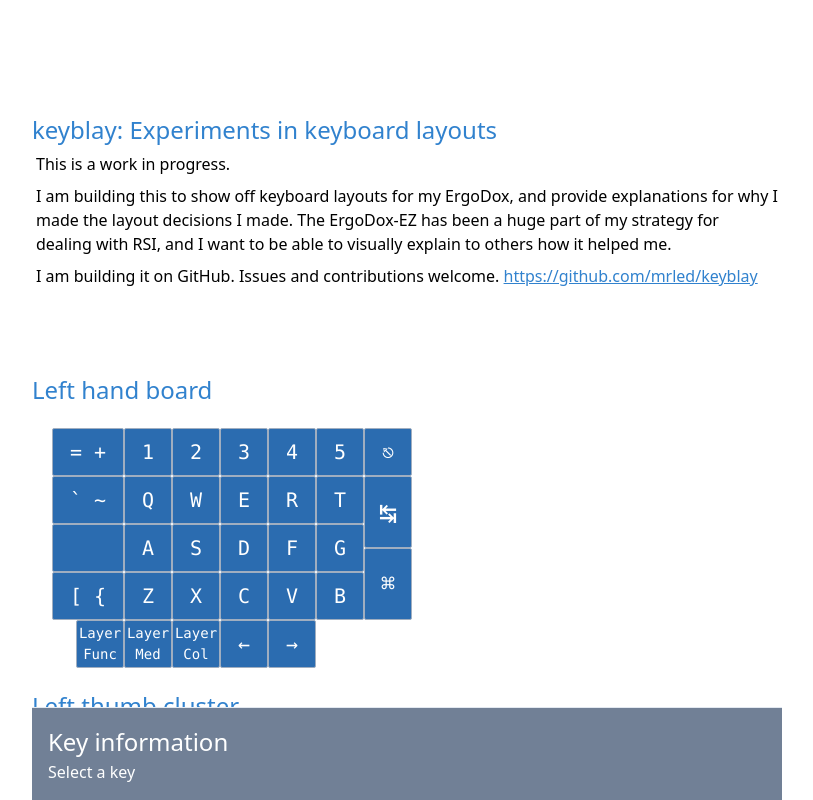
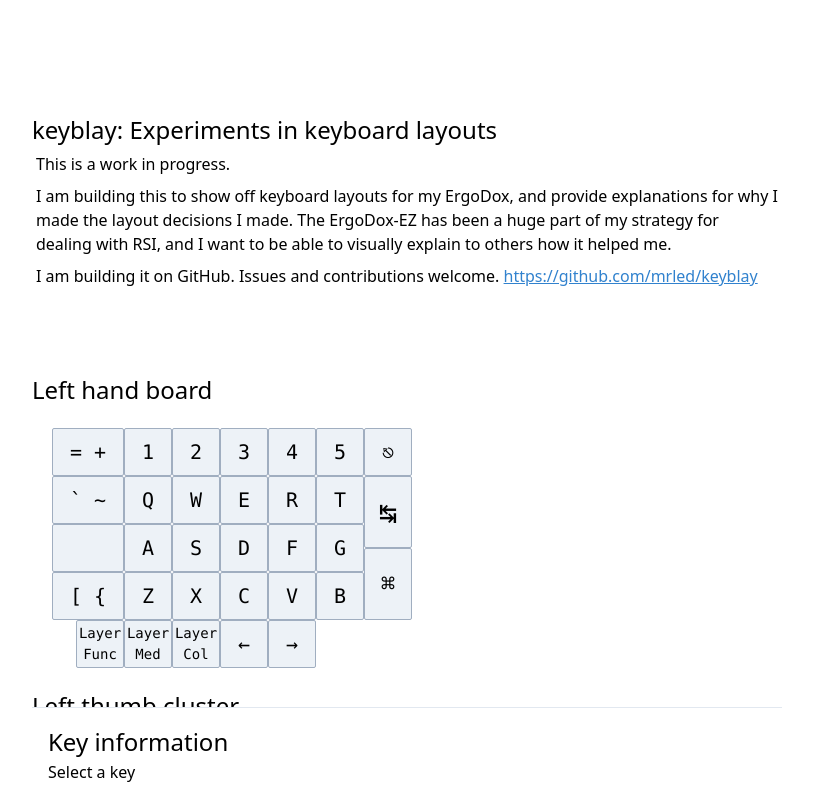
Before and after one commit to mrled/keymap.click, a Next.js app: page / in a window 1280 px wide. Shown: the top 800 px of the page, without its empty margins (233-1046 px from the left). Built offline with nearby package versions, Linux system fonts and the light colour scheme.

Commit message:
Undo blue color scheme - back to simpler

```diff
--- a/components/keyboard.jsx
+++ b/components/keyboard.jsx
@@ -52,7 +52,7 @@
         key={idx}
         onClick={() => setPressedKey(keybKey)}
         className={classnames(
-          `col-span-${col} row-span-${row} col-start-${colStart} row-start-${rowStart} hover:bg-blue-600 bg-blue-700 text-white cursor-pointer p-1 flex justify-center items-center rounded-sm ${fontSize} font-mono`,
+          `col-span-${col} row-span-${row} col-start-${colStart} row-start-${rowStart} hover:bg-gray-400 cursor-pointer p-1 flex justify-center items-center rounded-sm ${fontSize} font-mono`,
           {
             "bg-gray-400 border border-blue-500 shadow-outline": false, /* TODO: should be true when this key is selected */
             "bg-gray-200 border border-gray-500 focus:outline-none": true /* TODO: should be true when this key is not selected */
@@ -71,7 +71,7 @@
   const boardSection = (floatOrientation, sectionTitle, cols, rows, keys) => {
     return (<>
       <div className={classnames(`float-${floatOrientation}`)}>
-        <h2 className="text-2xl text-blue-600">{sectionTitle}</h2>
+        <h2 className="text-2xl">{sectionTitle}</h2>
         <div className={classnames(`grid grid-cols-${cols}-keyb grid-rows-${rows}-keyb p-5`)}>
           {keys.map(keyButtons)}
         </div>
@@ -81,7 +81,7 @@
 
   const infoTextBox = () => {
     return (<>
-      <footer className="sticky bottom-0 left-0 w-full border-t bg-gray-600 text-white border-grey p-4">
+      <footer className="sticky bottom-0 left-0 w-full border-t bg-white border-grey p-4">
         {infoText()}
       </footer>
     </>)
@@ -90,7 +90,7 @@
   const introTextDiv = () => {
     return (<>
       <div className="pb-20">
-        <h1 className="text-2xl text-blue-600">keyblay: Experiments in keyboard layouts</h1>
+        <h1 className="text-2xl">keyblay: Experiments in keyboard layouts</h1>
         <p className="p-1">This is a work in progress.</p>
         <p className="p-1">
           I am building this to show off keyboard layouts for my ErgoDox,
```
